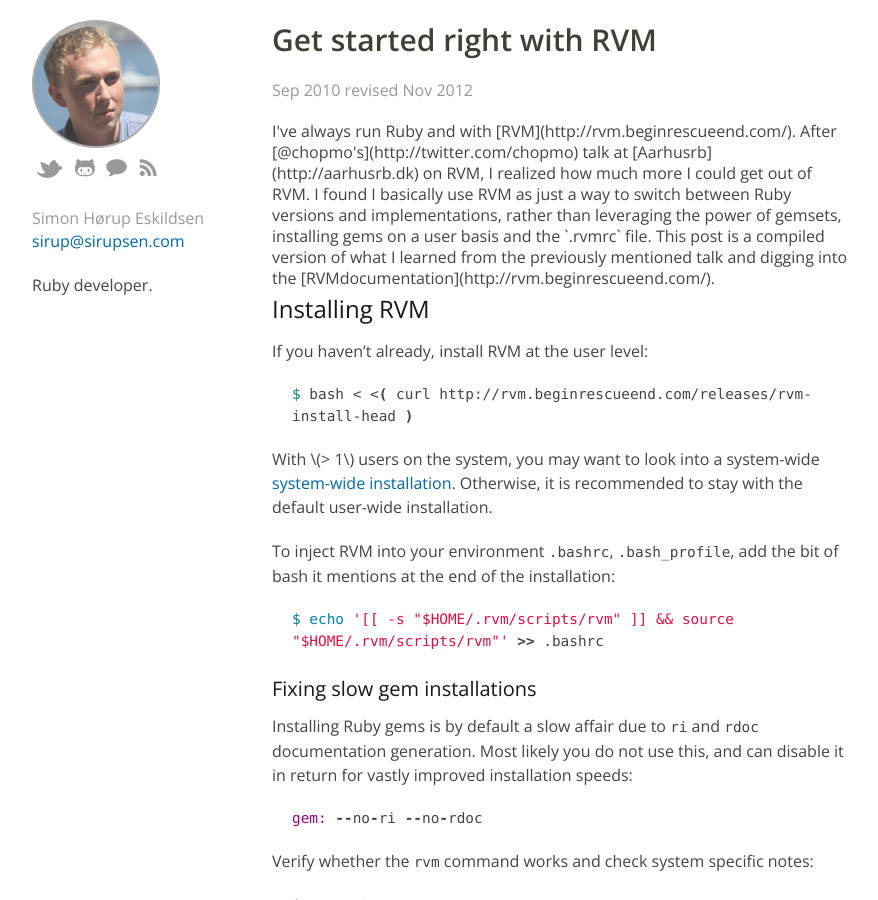
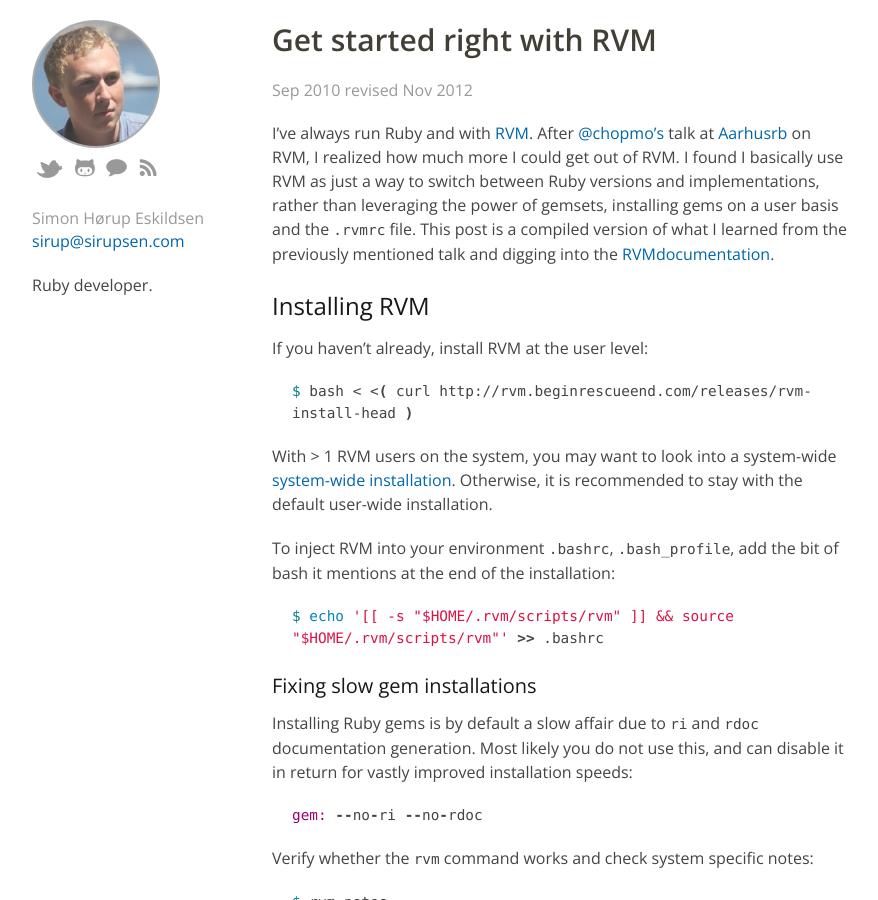
Before and after one commit to igor47/blog, a Jekyll site: the page built from _posts/2010-09-07-get-started-right-with-rvm.md, in a window 1280 px wide and 900 px high. Shown: the whole window, without its empty margins (138-1016 px from the left). Built offline with Jekyll 4.4.1, drawn with Linux system fonts in a browser that asks for light colours.

Commit message:
HTML and Markdown don't mix well

```diff
--- a/_posts/2010-09-07-get-started-right-with-rvm.md
+++ b/_posts/2010-09-07-get-started-right-with-rvm.md
@@ -4,15 +4,13 @@
 updated_at: "Nov 2012"
 ---
 
-<div id="intro">
-  I've always run Ruby and with [RVM](http://rvm.beginrescueend.com/).  After
-  [@chopmo's](http://twitter.com/chopmo) talk at [Aarhusrb](http://aarhusrb.dk) on
-  RVM, I realized how much more I could get out of RVM. I found I basically use
-  RVM as just a way to switch between Ruby versions and implementations, rather
-  than leveraging the power of gemsets, installing gems on a user basis and the
-  `.rvmrc` file. This post is a compiled version of what I learned from the
-  previously mentioned talk and digging into the [RVMdocumentation](http://rvm.beginrescueend.com/).
-</div>
+I've always run Ruby and with [RVM](http://rvm.beginrescueend.com/). After
+[@chopmo's](http://twitter.com/chopmo) talk at [Aarhusrb](http://aarhusrb.dk) on
+RVM, I realized how much more I could get out of RVM. I found I basically use
+RVM as just a way to switch between Ruby versions and implementations, rather
+than leveraging the power of gemsets, installing gems on a user basis and the
+`.rvmrc` file. This post is a compiled version of what I learned from the
+previously mentioned talk and digging into the [RVMdocumentation](http://rvm.beginrescueend.com/).
 
 ## Installing RVM
 
```
Also changed, not shown: other parts of _posts/2010-09-07-get-started-right-with-rvm.md (+1 -1 lines).
